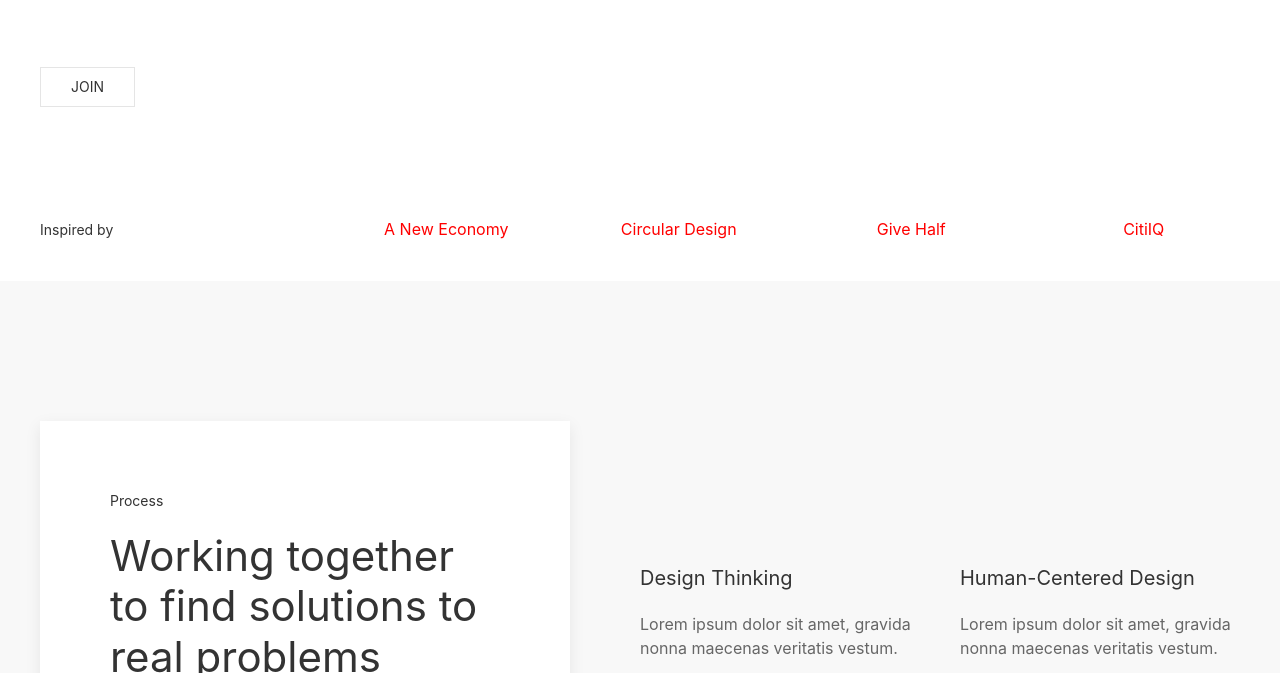
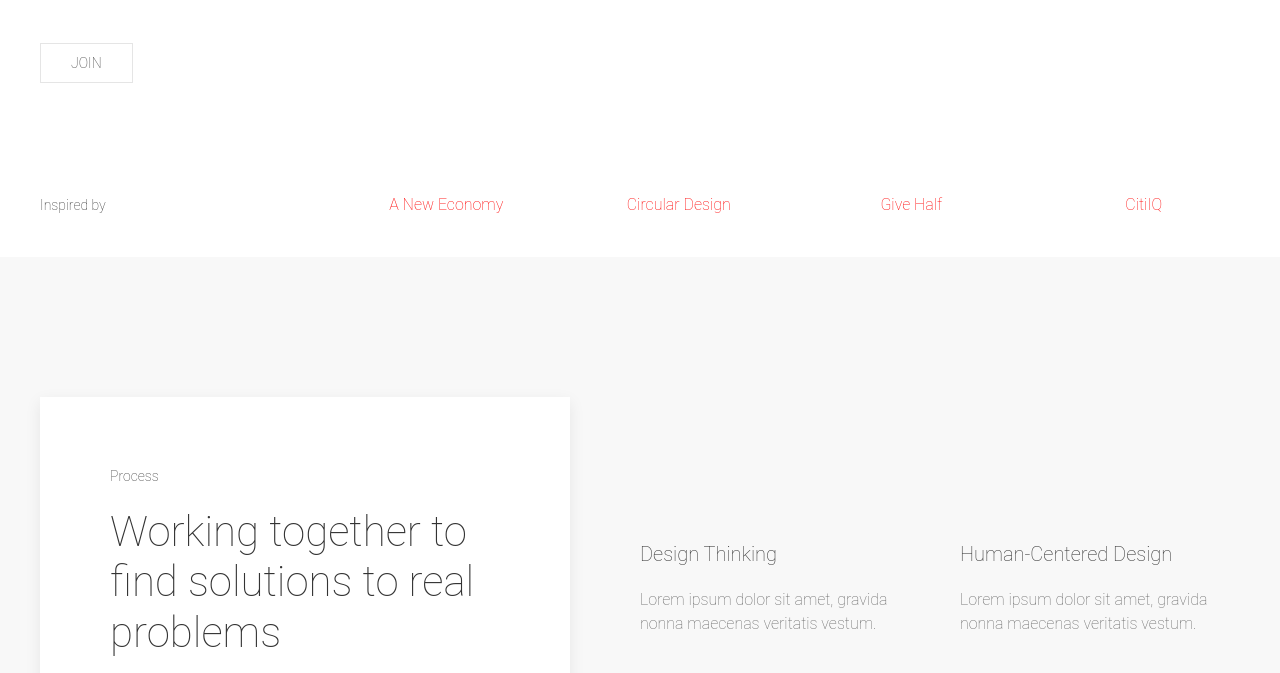
Before and after one commit to builders/workshops, a website: page index.html in a window 1280 px wide. Shown: the part 548-1221 px from the top of the page. Drawn offline with nearby package versions, Linux system fonts and the light colour scheme; files that its build step writes are made by us from their sources.

Commit message:
Custom UIkit variables for fonts

```diff
--- a/css/site.scss
+++ b/css/site.scss
@@ -1,4 +1,7 @@
 // 1. Your custom variables and variable overwrites.
+$global-font-family: Roboto, "Helvetica Neue", Arial, sans-serif !default;
+$base-body-font-weight: 100 !default;
+$base-heading-font-weight: 100 !default;
 $global-link-color: #f00;
 
 // 2. Import default variables and available mixins.
```
